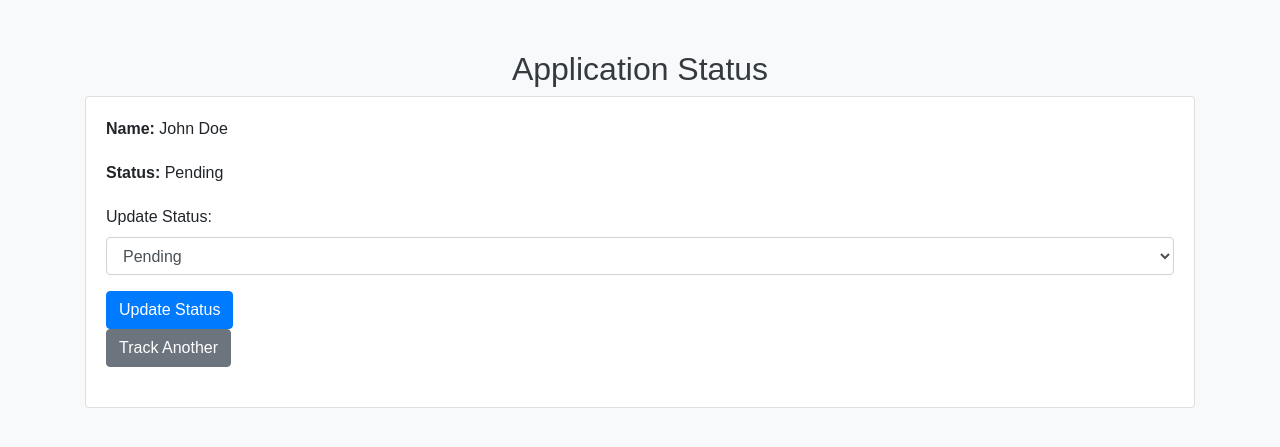
After one commit to Mlungisi074/EduMatch, a Flask app: page /status/1 in a window 1280 px wide. The commit adds this page. Shown: the top 447 px of the page. Run offline with Flask 3, Linux system fonts and the light colour scheme; some libraries are stand-ins or nearby versions.

Commit message:
status page

```diff
--- a/FrontEnd/JobsTable/app.py
+++ b/FrontEnd/JobsTable/app.py
@@ -1,7 +1,253 @@
-from flask import Flask, render_template, request, redirect, url_for, flash, abort
+# from flask import Flask, render_template, request, redirect, url_for, flash, abort
+# from itsdangerous import URLSafeTimedSerializer, BadSignature
+# from flask_mail import Mail, Message
+# from models import db, Job, User
+
+# app = Flask(__name__)
+# app.config['SQLALCHEMY_DATABASE_URI'] = 'sqlite:///jobs.db'
+# app.config['SQLALCHEMY_TRACK_MODIFICATIONS'] = False
+# app.secret_key = 'EDUMATCHWEBAPP'  # Change this to a secure secret key
+
+# # Flask-Mail configuration for Gmail
+# app.config['MAIL_SERVER'] = 'smtp.gmail.com'
+# app.config['MAIL_PORT'] = 587
+# app.config['MAIL_USE_TLS'] = True
+# app.config['MAIL_USERNAME'] = 'nkosingiphilebhekithemba@gmail.com'  # Your Gmail address
+# app.config['MAIL_PASSWORD'] = 'mrkj vyyo lyws ubqd'  # Your Gmail password
+
+# # Initialize Flask-Mail
+# mail = Mail(app)
+
+# # Initialize URLSafeTimedSerializer with a secret key
+# serializer = URLSafeTimedSerializer(app.config['SECRET_KEY'])
+
+# # Initialize SQLAlchemy
+# db.init_app(app)
+
+# with app.app_context():
+#     db.create_all()
+
+# @app.route('/')
+# def index():
+#     jobs = Job.query.all()
+#     return render_template('index.html', jobs=jobs)
+
+# @app.route('/delete_job/<int:job_id>', methods=['POST'])
+# def delete_job(job_id):
+#     job = Job.query.get(job_id)
+
+#     if not job:
+#         abort(404)  # Handle job not found
+
+#     db.session.delete(job)
+#     db.session.commit()
+
+#     return redirect(url_for('index'))
+
+# @app.route('/update_job/<int:job_id>', methods=['GET', 'POST'])
+# def update_job(job_id):
+#     job = Job.query.get(job_id)
+
+#     if request.method == 'POST':
+#         job.title = request.form['title']
+#         job.description = request.form['description']
+#         job.requirements = request.form['requirements']
+#         job.hours = request.form['hours']
+
+#         db.session.commit()
+
+#         return redirect(url_for('index'))
+
+#     return render_template('update_job.html', job=job)
+
+# @app.route('/post_job', methods=['GET', 'POST'])
+# def post_job():
+#     if request.method == 'POST':
+#         title = request.form['title']
+#         description = request.form['description']
+#         requirements = request.form['requirements']
+#         hours = request.form['hours']
+
+#         new_job = Job(title=title, description=description, requirements=requirements, hours=hours)
+
+#         db.session.add(new_job)
+#         db.session.commit()
+
+#         return redirect(url_for('index'))
+
+#     return render_template('post_job.html')
+
+# # Define the route for signup
+# @app.route('/signup', methods=['GET', 'POST'])
+# def signup():
+#     if request.method == 'POST':
+#         # Get form data
+#         username = request.form['email']  # Use email as username
+#         email = request.form['email']
+#         student_number = request.form['student_number']
+#         first_name = request.form['first_name']
+#         last_name = request.form['last_name']
+#         password = request.form['password']
+#         confirm_password = request.form['confirm_password']
+
+#         # Validate form data
+#         if password != confirm_password:
+#             flash("Passwords do not match. Please try again.", 'error')
+#             return redirect(url_for('signup'))
+
+#         # Check if the username or email already exists in the database
+#         existing_user = User.query.filter((User.username == username) | (User.email == email)).first()
+#         if existing_user:
+#             flash("Username or email already exists. Please choose a different one.", 'error')
+#             return redirect(url_for('signup'))
+
+#         # Create a new user instance and save it to the database
+#         new_user = User(username=username, email=email, student_number=student_number,
+#                         first_name=first_name, last_name=last_name)
+#         new_user.set_password(password)
+#         db.session.add(new_user)
+#         db.session.commit()
+
+#         flash("Signup successful! Please log in.", 'success')
+#         return redirect(url_for('login'))
+
+#     return render_template('signup.html')
+
+# # Define the route for login
+# @app.route('/login', methods=['GET', 'POST'])
+# def login():
+#     if request.method == 'POST':
+#         # Get form data
+#         username = request.form['username']
+#         password = request.form['password']
+
+#         # Find user by username in the database
+#         user = User.query.filter_by(username=username).first()
+
+#         # Check if user exists and password is correct
+#         if user and user.check_password(password):
+#             # Implement login logic, e.g., session management
+#             flash("Login successful!", 'success')
+#             return redirect(url_for('index'))
+#         else:
+#             flash("Invalid username or password. Please try again.", 'error')
+#             return redirect(url_for('login'))
+
+#     return render_template('login.html')
+
+# # Define the route for forgot password
+# @app.route('/forgot_password', methods=['GET', 'POST'])
+# def forgot_password():
+#     if request.method == 'POST':
+#         email = request.form['email']
+#         user = User.query.filter_by(email=email).first()
+
+#         if user:
+#             # Generate a token for password reset
+#             token = serializer.dumps(email, salt='password-reset')
+
+#             # Send the password reset link to the user via email
+#             reset_link = url_for('reset_password', token=token, _external=True)
+
+#             # Send email
+#             msg = Message(subject="Password Reset Request",
+#                           recipients=[email],
+#                           body=f"Hi {user.username},\n\n"
+#                                f"Please follow this link to reset your password: {reset_link}\n\n"
+#                                f"If you didn't request this, please ignore this email.",
+#                           sender="mlungisimnembe075@gmail.com")  # Change this to your email address
+#             mail.send(msg)
+
+#             flash("Password reset link has been sent to your email.", 'success')
+#             return redirect(url_for('login'))
+#         else:
+#             flash("Email address not found. Please try again.", 'error')
+#             return redirect(url_for('forgot_password'))
+
+#     return render_template('forgot_password.html')
+
+# # Define the route for password reset with token
+# @app.route('/reset_password/<token>', methods=['GET', 'POST'])
+# def reset_password(token):
+#     try:
+#         # Decrypt the token to get the email address
+#         email = serializer.loads(token, salt='password-reset', max_age=3600)  # Token expires after 1 hour
+#     except BadSignature:
+#         flash("Invalid or expired token.", 'error')
+#         return redirect(url_for('forgot_password'))
+
+#     user = User.query.filter_by(email=email).first()
+
+#     if request.method == 'POST':
+#         # Update the user's password
+#         password = request.form['password']
+#         confirm_password = request.form['confirm_password']
+
+#         if password != confirm_password:
+#             flash("Passwords do not match. Please try again.", 'error')
+#             return redirect(url_for('reset_password', token=token))
+
+#         user.set_password(password)
+#         db.session.commit()
+
+#         flash("Password reset successful! Please log in with your new password.", 'success')
+#         return redirect(url_for('login'))
+
+#     return render_template('reset_password.html', token=token)
+
+# # Dummy application data
+# application_data = {
+#     '1': {'name': 'John Doe', 'status': 'Pending'},
+#     '2': {'name': 'Jane Smith', 'status': 'Under review'},
+#     '3': {'name': 'Michael Johnson', 'status': 'Accepted'},
+#     '4': {'name': 'Emily Brown', 'status': 'Rejected'}
+# }
+
+# # Route handler for application status page
+# @app.route('/status/<application_id>', methods=['GET'])
+# def status(application_id):
+#     application = application_data.get(application_id, {'name': 'N/A', 'status': 'Not found'})
+#     return render_template('status.html', application=application, application_id=application_id)
+
+# # Route handler for updating application status
+# @app.route('/update_status', methods=['POST'])
+# def update_status():
+#     application_id = request.form['application_id']
+#     new_status = request.form['status']
+#     if application_id in application_data:
+#         application_data[application_id]['status'] = new_status
+#     return redirect('/status/' + application_id)
+
+
+
+# # Route handler for progress page
+# @app.route('/progress')
+# def progress():
+#     return render_template('progress.html')
+
+
+# @app.route('/track', methods=['GET', 'POST'])
+# def track():
+#     if request.method == 'POST':
+#         application_id = request.form['application_id']
+#         if application_id in application_data:
+#             application = application_data[application_id]
+#         else:
+#             application = {'name': 'N/A', 'status': 'Not found'}
+#         return render_template('track.html', application=application)
+#     else:
+#         # Handle GET request (if needed)
+#         return render_template('error.html', error_message="Method Not Allowed", status_code=405)
+
+
+# if __name__ == '__main__':
+#     app.run(debug=True)
+
+from flask import Flask, render_template, request, redirect, url_for, flash, abort, jsonify
 from itsdangerous import URLSafeTimedSerializer, BadSignature
 from flask_mail import Mail, Message
-from models import db, Job, User
+from models import db, Job, User, Application
+import uuid
 
 app = Flask(__name__)
 app.config['SQLALCHEMY_DATABASE_URI'] = 'sqlite:///jobs.db'
@@ -195,5 +441,106 @@ def reset_password(token):
 
     return render_template('reset_password.html', token=token)
 
+# Dummy application data
+application_data = {
+    '1': {'name': 'John Doe', 'status': 'Pending'},
+    '2': {'name': 'Jane Smith', 'status': 'Under review'},
+    '3': {'name': 'Michael Johnson', 'status': 'Accepted'},
+    '4': {'name': 'Emily Brown', 'status': 'Rejected'}
+}
+
+# Route handler for application status page
+@app.route('/status/<application_id>', methods=['GET'])
+def status(application_id):
+    application = application_data.get(application_id, {'name': 'N/A', 'status': 'Not found'})
+    return render_template('status.html', application=application, application_id=application_id)
+
+# Route handler for updating application status
+@app.route('/update_status', methods=['POST'])
+def update_status():
+    application_id = request.form['application_id']
+    new_status = request.form['status']
+    if application_id in application_data:
+        application_data[application_id]['status'] = new_status
+    return redirect('/status/' + application_id)
+
+
+
+# Route handler for progress page
+@app.route('/progress')
+def progress():
+    return render_template('progress.html')
+
+
+@app.route('/track', methods=['GET', 'POST'])
+def track():
+    if request.method == 'POST':
+        application_id = request.form['application_id']
+        if application_id in application_data:
+            application = application_data[application_id]
+        else:
+            application = {'name': 'N/A', 'status': 'Not found'}
+        return render_template('track.html', application=application)
+    else:
+        # Handle GET request (if needed)
+        return render_template('error.html', error_message="Method Not Allowed", status_code=405)
+
+# @app.route('/apply', methods=['GET', 'POST'])
+# def apply():
+#     if request.method == 'POST':
+#         # Handle POST request
+#         # Get form data
+#         job_id = request.form['job_id']
+#         user_id = request.form['user_id']  # Assuming you have user authentication implemented
+#         # Generate a unique application ID
+#         application_id = str(uuid.uuid4())
+
+#         # Create a new application instance and save it to the database
+#         new_application = Application(application_id=application_id, job_id=job_id, user_id=user_id)
+#         db.session.add(new_application)
+#         db.session.commit()
+
+#         return jsonify({'application_id': application_id}), 201
+#     else:
+#         # Handle GET request
+#         # You may want to redirect to a different page or render a template for GET requests
+#         return render_template('apply.html')  # Render the apply.html template for GET requests
+
+@app.route('/apply', methods=['GET', 'POST'])
+def apply():
+    if request.method == 'POST':
+        # Get form data
+        title = request.form['title']
+        description = request.form['description']
+        requirements = request.form['requirements']
+        hours = request.form['hours']
+
+        # Create a new job instance and save it to the database
+        new_job = Job(title=title, description=description, requirements=requirements, hours=hours)
+        db.session.add(new_job)
+        db.session.commit()
+
+        # Redirect to the apply route with the job ID as a parameter
+        return redirect(url_for('apply', job_id=new_job.id))
+
+    # If the request method is not POST, display the apply.html template
+    return render_template('apply.html', job=None)
+
+@app.route('/track', methods=['GET'])
+def track_application():
+    application_id = request.args.get('application_id')
+    if application_id:
+        application = Application.query.filter_by(application_id=application_id).first()
+        if application:
+            # Retrieve job details and any other relevant information
+            job = Job.query.get(application.job_id)
+            return jsonify({'job_title': job.title, 'status': application.status}), 200
+        else:
+            return jsonify({'error': 'Application not found'}), 404
+    else:
+        return jsonify({'error': 'Application ID not provided'}), 400
+
+
+
 if __name__ == '__main__':
     app.run(debug=True)
--- a/FrontEnd/JobsTable/models.py
+++ b/FrontEnd/JobsTable/models.py
@@ -26,3 +26,9 @@ class User(db.Model):
     # Method to verify password
     def check_password(self, password):
         return check_password_hash(self.password_hash, password)
+
+
+class Application(db.Model):
+    id = db.Column(db.Integer, primary_key=True)
+    application_id = db.Column(db.String(36), unique=True, nullable=False)
+    job_id = db.Column(db.Integer, db.ForeignKey('job.id'), nullable=False)
--- /dev/null
+++ b/FrontEnd/JobsTable/templates/status.html
@@ -0,0 +1,58 @@
+<!DOCTYPE html>
+<html lang="en">
+<head>
+    <meta charset="UTF-8">
+    <meta name="viewport" content="width=device-width, initial-scale=1.0">
+    <title>Application Status</title>
+    <link rel="stylesheet" href="https://stackpath.bootstrapcdn.com/bootstrap/4.5.2/css/bootstrap.min.css">
+    <style>
+        body {
+            background-color: #f8f9fa;
+            font-family: Arial, sans-serif;
+        }
+        .container {
+            margin-top: 50px;
+        }
+        h2 {
+            color: #343a40;
+        }
+        p {
+            margin-bottom: 20px;
+        }
+        strong {
+            font-weight: bold;
+        }
+        a {
+            color: #007bff;
+        }
+        a:hover {
+            text-decoration: none;
+        }
+    </style>
+</head>
+<body>
+    <div class="container">
+        <h2 class="text-center">Application Status</h2>
+        <div class="card">
+            <div class="card-body">
+                <p><strong>Name:</strong> {{ application.name }}</p>
+                <p><strong>Status:</strong> {{ application.status }}</p>
+                <form action="/update_status" method="post">
+                    <input type="hidden" name="application_id" value="{{ application_id }}">
+                    <div class="form-group">
+                        <label for="status">Update Status:</label>
+                        <select class="form-control" id="status" name="status">
+                            <option value="Pending">Pending</option>
+                            <option value="Under review">Under review</option>
+                            <option value="Accepted">Accepted</option>
+                            <option value="Rejected">Rejected</option>
+                        </select>
+                    </div>
+                    <button type="submit" class="btn btn-primary">Update Status</button>
+                </form>
+                <p><a href="/" class="btn btn-secondary">Track Another</a></p>
+            </div>
+        </div>
+    </div>
+</body>
+</html>
```
Also changed, not shown: FrontEnd/JobsTable/templates/apply.html (added, +19 -0 lines), FrontEnd/JobsTable/templates/error.html (added, +10 -0 lines), FrontEnd/JobsTable/templates/index.html (+34 -1 lines), FrontEnd/JobsTable/templates/progress.html (added, +59 -0 lines), FrontEnd/JobsTable/templates/track.html (added, +45 -0 lines), instance/jobs.db.
